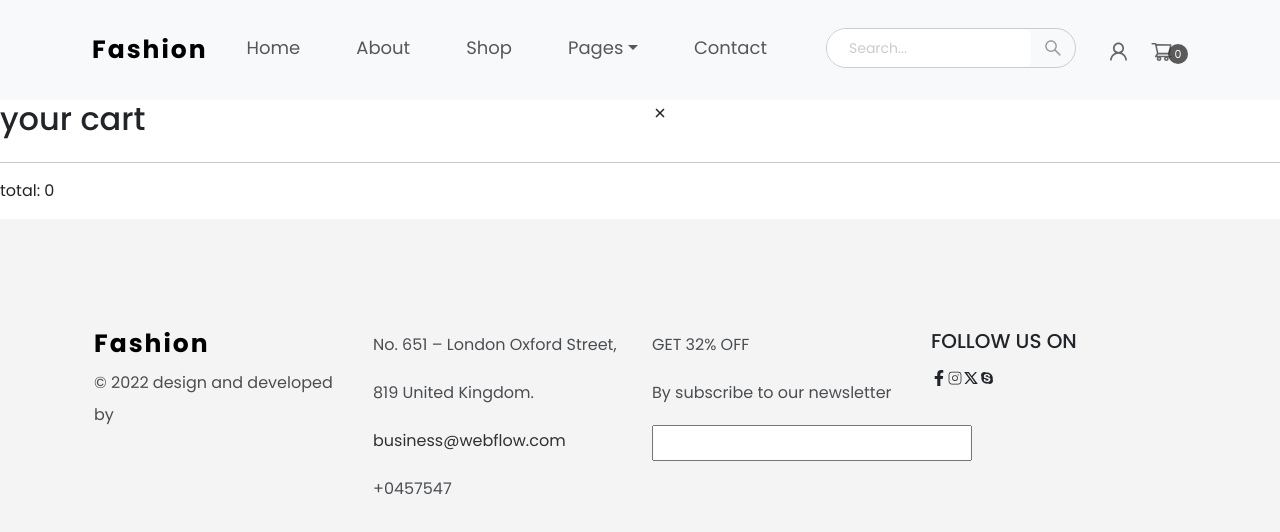
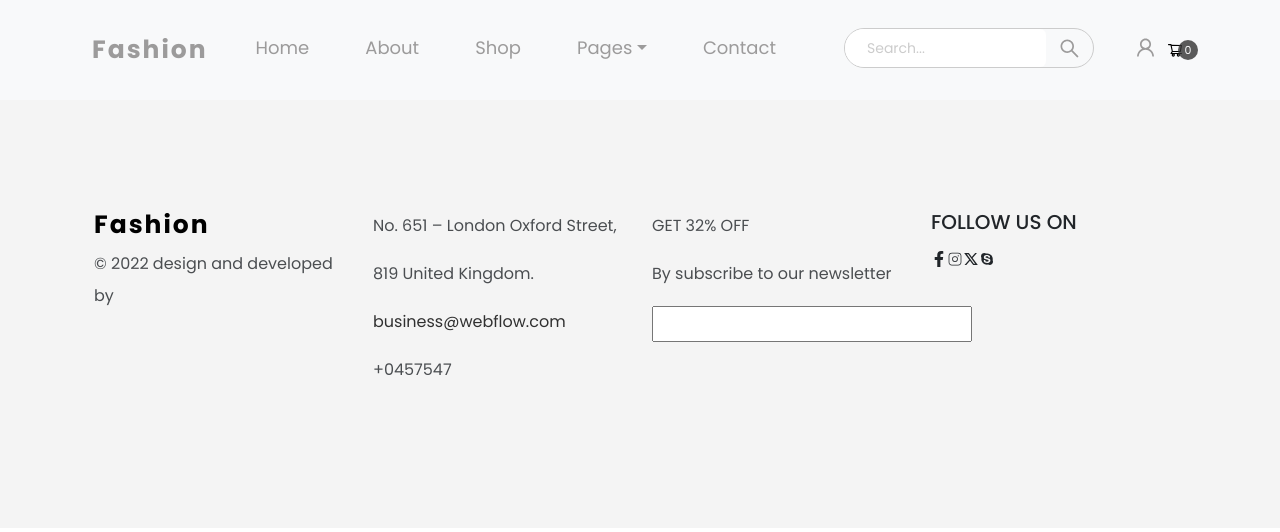
Before and after one commit to fatma-zaki/React-E-Commerce, a React (Create React App) app: page /cart in a window 1280 px wide. Shown: the top 532 px of the page. Built offline with nearby package versions, Linux system fonts and the light colour scheme.

Commit message:
redux commit...

```diff
--- a/src/App.js
+++ b/src/App.js
@@ -11,12 +11,19 @@ import Shop from './Pages/Shop/Shop';
 import Signup from './Pages/Signup/Signup';
 import Cart from './Pages/cart/Cart';
 import Product from './Pages/product/Product';
+import {useSelector} from 'react-redux'
+function App() {
+  const isOpen = useSelector((state) => state.cart.toggle);
 
-function App() {
+//the main layout of the app
   const Layout = ()=>{
     return(
       <div className='main'>
-      <Header/>
+      <Header />
+      {isOpen &&
+      <Cart/>
+      }
+
       <div className='content'>
         <Outlet/>
       </div>
@@ -24,6 +31,8 @@ function App() {
     </div>
     )
   }
+
+  //routing
   const router = createBrowserRouter([
     {
       path: '/',
--- a/src/Pages/cart/Cart.jsx
+++ b/src/Pages/cart/Cart.jsx
@@ -1,59 +1,103 @@
-import './cart.css'
-import { Col, Row } from 'react-bootstrap'
-import { IoCloseSharp } from 'react-icons/io5'
-import { useDispatch, useSelector } from 'react-redux'
-import { clearCart, deleteOneFromCart, increaseQuanCart } from '../../rtk/slices/cartslice'
+import "./cart.css";
+import {
+  Col,
+  Offcanvas,
+  OffcanvasHeader,
+  OffcanvasTitle,
+  Row,
+} from "react-bootstrap";
+import { useDispatch, useSelector } from "react-redux";
+import {
+  // clearCart,
+  deleteOneFromCart,
+  increaseQuanCart,
+  closeCart
+} from "../../rtk/slices/cartslice";
+// import CartItem from "../../component/cartItem/CartItem";
+
+const Cart = () => {
+  const cart = useSelector((state) => state.cart.items);
+  const isOpen = useSelector((state) => state.cart.toggle);
 
 
+  const dispatch = useDispatch();
 
-const Cart = () => {
-
-
-const cart = useSelector(state => state.cart)
-
-const dispatch = useDispatch()
-
-
-const subtotal = cart.reduce((acc, product) =>
-  acc += product.price * product.quantity
-,0)
+  const subtotal = cart.reduce(
+    (acc, product) => (acc += product.price * product.quantity),
+    0
+  );
 
   return (
-    <div className='cart'>
-      <Row>
-        <Col><h2>your cart</h2></Col>
-        <Col><IoCloseSharp/></Col>
-      </Row>
-      <hr />
-      <p>total: {subtotal}</p>
-      {
-        cart.map((product) => (
-
+    <Offcanvas show={isOpen} placement="end" onHide={()=>dispatch(closeCart())}>
+      <OffcanvasHeader closeButton>
+        <OffcanvasTitle>your cart</OffcanvasTitle>
+      </OffcanvasHeader>
+      <Offcanvas.Body>
+        {cart.map((product) => (
           <Row key={product.id}>
-        <Col className='productInfo'>
-        <div className="img"><img src={product.image} alt={product.title} style={{width:'100px', height:'100px'}} /></div>
+            <Col className="productInfo">
+              <div className="img">
+                <img
+                  src={product.image}
+                  alt={product.title}
+                  style={{ width: "100px", height: "100px" }}
+                />
+              </div>
               <div className="details">
-          <h5 className="title">{product.title.substr(0,12)}</h5>
+                <h5 className="title">{product.title.substr(0, 12)}</h5>
                 <p className="price">$ {product.price} usd</p>
-          <button onClick={()=> dispatch(increaseQuanCart(product))}>increase</button>
-          <button onClick={()=> dispatch(deleteOneFromCart(product))}>remove</button>
+                <button onClick={() => dispatch(increaseQuanCart(product))}>
+                  increase
+                </button>
+                <button onClick={() => dispatch(deleteOneFromCart(product))}>
+                  remove
+                </button>
               </div>
             </Col>
             <Col>
-        <input type="number" name="" id="" value={product.quantity}/>
+              <input type="number" name="" id="" value={product.quantity} />
             </Col>
           </Row>
+        ))}
+        {/* <CartItem /> */}
+        {subtotal}
+      </Offcanvas.Body>
+    </Offcanvas>
+    //   <div className='cart'>
+    //     <Row>
+    //       <Col><h2>your cart</h2></Col>
+    //       <Col><IoCloseSharp/></Col>
+    //     </Row>
+    //     <hr />
+    //     <p>total: {subtotal}</p>
+    //     {
+    //       cart.map((product) => (
 
-      ))
-    }
-    {/* <Row>
-    <button onClick={()=> dispatch(clearCart())}></button>
-    </Row>
-    <Row>
-    <button>continue to checkout</button>
-    </Row> */}
-  </div>
-  )
-}
+    //     <Row key={product.id}>
+    //       <Col className='productInfo'>
+    //       <div className="img"><img src={product.image} alt={product.title} style={{width:'100px', height:'100px'}} /></div>
+    //       <div className="details">
+    //         <h5 className="title">{product.title.substr(0,12)}</h5>
+    //         <p className="price">$ {product.price} usd</p>
+    //         <button onClick={()=> dispatch(increaseQuanCart(product))}>increase</button>
+    //         <button onClick={()=> dispatch(deleteOneFromCart(product))}>remove</button>
+    //       </div>
+    //       </Col>
+    //       <Col>
+    //       <input type="number" name="" id="" value={product.quantity}/>
+    //       </Col>
+    //     </Row>
 
-export default Cart
+    //     ))
+    //   }
+    //   {/* <Row>
+    //   <button onClick={()=> dispatch(clearCart())}></button>
+    //   </Row>
+    //   <Row>
+    //   <button>continue to checkout</button>
+    //   </Row> */}
+    // </div>
+  );
+};
+
+export default Cart;
--- a/src/Pages/cart/cart.css
+++ b/src/Pages/cart/cart.css
@@ -6,3 +6,6 @@
 .productInfo{
      display: flex !important;
 }
+.offcanvas-body{
+     z-index: 777777777 !important;
+}
--- a/src/component/Header/Header.jsx
+++ b/src/component/Header/Header.jsx
@@ -6,15 +6,16 @@ import Navbar from 'react-bootstrap/Navbar';
 import NavDropdown from 'react-bootstrap/NavDropdown';
 import { AiOutlineUser , AiOutlineShoppingCart, AiOutlineSearch } from "react-icons/ai";
 import { Link } from 'react-router-dom';
-import { useSelector } from 'react-redux';
-// import Cart from '../../Pages/cart/Cart';
+import {  useSelector, useDispatch } from 'react-redux';
+import { openCart } from '../../rtk/slices/cartslice';
+
 // import { Link } from 'react-router-dom';
 const Header = () => {
-const cart = useSelector(state => state.cart)
+const cart = useSelector(state => state.cart.items)
+// const toggle = useSelector(state=> state.toggle)
+const dispatch = useDispatch()
 
-const count = cart.reduce((acc, product) =>
-  acc += product.quantity
-,0)
+const count =cart.reduce((acc, product) => acc += product.quantity, 0)
 
   return (
     <Navbar expand="lg" className="bg-body-tertiary ">
@@ -22,6 +23,7 @@ const count = cart.reduce((acc, product) =>
         <Navbar.Brand className="me-auto" as={Link} to="/">
           fashion
         </Navbar.Brand>
+
         <Navbar.Toggle aria-controls="basic-navbar-nav" />
         <Navbar.Collapse id="basic-navbar-nav">
           <Nav className="mx-auto">
@@ -61,16 +63,21 @@ const count = cart.reduce((acc, product) =>
             </Button>
           </Form>
         </Navbar.Collapse>
+        <div className="reverse">
+
         <Link to="/login">
-
           <AiOutlineUser />
         </Link>
-        <Link to="/cart" className='cartIcon'>
-          <AiOutlineShoppingCart />
+        {/* <Link  className='cartIcon'  >  */}
+        <button className='cartIcon' onClick={()=> dispatch(openCart())}>
+
+          <AiOutlineShoppingCart  />
           <span className='count'>
           {count}
              </span>
-        </Link>
+        </button>
+        </div>
+        {/* </Link> */}
       </Container>
     </Navbar>
   );
--- a/src/component/Header/header.css
+++ b/src/component/Header/header.css
@@ -2,11 +2,11 @@ nav.navbar.bg-body-tertiary{
      text-transform: capitalize;
      /* background-color: transparent !important; */
      height: 100px;
-     z-index: 3333333;
+     z-index: 333;
 }
 nav .collapse.show{
      background-color: #f8f9fa!important;
-     z-index: 3333;
+     z-index: 333;
 }
 nav .container{
      display: flex !important;
@@ -51,20 +51,23 @@ nav form button{
 
 }
 nav form button svg{
-     font-size: 20px;
+     font-size: 23px;
      color: #9c9b9b ;
 
 }
-nav a{
+nav .catIcon ,
+ nav a{
      text-decoration: none ;
-     color: #666666 ;
+     color: #9c9b9b !important ;
      font-size: 23px;
      margin: auto 10px;
 }
-a .cartIcon{
+button.cartIcon{
      width: fit-content !important;
+     border: none;
+     background-color: transparent ;
 }
-nav a .count{
+nav .cartIcon .count{
      display: inline-block;
      width: 20px;
      height: 20px;
--- /dev/null
+++ b/src/component/cartItem/CartItem.jsx
@@ -0,0 +1,12 @@
+import { Stack } from 'react-bootstrap'
+import './cartItem.css'
+
+const CartItem = () => {
+  return (
+    <Stack direction='horizontal' gap={2} className='d-flex align-items-center'>
+
+    </Stack>
+  )
+}
+
+export default CartItem
--- a/src/index.js
+++ b/src/index.js
@@ -10,6 +10,7 @@ const root = ReactDOM.createRoot(document.getElementById('root'));
 root.render(
   <React.StrictMode>
     <Provider store={store}>
+
     <App />
     </Provider>
   </React.StrictMode>
--- a/src/rtk/slices/cartslice.js
+++ b/src/rtk/slices/cartslice.js
@@ -1,33 +1,52 @@
 import { createSlice } from "@reduxjs/toolkit";
 
 
-const initialState = []
+const initialState ={
+  items: [],
+  toggle: false
+}
+
+
 
 
 export const cartSlice = createSlice({
   initialState,
   name: "cartSlice",
+
   reducers: {
     addToCart : (state, action) => {
-     const findProduct = state.find(product => product.id === action.payload.id);
+     const findProduct = state.items.find(product => product.id === action.payload.id);
      if(findProduct){
           findProduct.quantity += 1;
      }else{
           const productClone = {...action.payload, quantity:1}
-          state.push(productClone)
+          state.items.push(productClone)
      }
     },
     deleteOneFromCart: (state, action) => {
-     return state.filter(product => product.id !== action.payload.id)
+     return state.items.filter(product => product.id !== action.payload.id)
     },
-    clearCart: () => {
-     return []
+    clearCart: (state) => {
+     return state.items= []
     },
     increaseQuanCart: (state, action) => {
-     const productAdd = state.find(product => product.id === action.payload.id);
-     productAdd.quantity += 1
+     const productAdd = state.items.find(product => product.id === action.payload.id);
+     productAdd.quantity++
 },
-//     decreaseQuanCart: (state, action) => {},
+    decreaseQuanCart: (state, action) => {
+      const productdecrease = state.items.find(product => product.id === action.payload.id);
+     productdecrease.quantity--
+     if(productdecrease.quantity === 0){
+     return state.items.filter(product => product.id !== action.payload.id)
+     }
+    },
+    openCart : (state)=>{
+      state.toggle =true
+    },
+    closeCart : (state)=>{
+      state.toggle= false
+    }
+
   },
 });
 
@@ -36,6 +55,8 @@ export const {
   deleteOneFromCart,
   clearCart,
   increaseQuanCart,
-//   decreaseQuanCart,
+  decreaseQuanCart,
+  closeCart,
+  openCart
 } = cartSlice.actions;
 export default cartSlice.reducer;
--- a/src/rtk/store.js
+++ b/src/rtk/store.js
@@ -1,8 +1,11 @@
 import { configureStore } from '@reduxjs/toolkit'
 import cartSlice  from './slices/cartslice'
+
 
 export const store = configureStore({
   reducer: {
      cart: cartSlice,
+
   },
+
 })
```
Also changed, not shown: src/component/cartItem/cartItem.css (added). Lines whose indentation alone changed are shown as unchanged.
